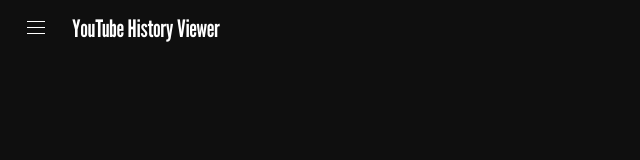
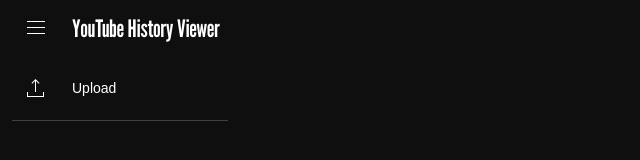
Before and after one commit to PierreBeur/youtube-history-viewer, a plain HTML site: page index.html in a window 1280 px wide. Shown: the full height of the page, 0-640 px from the left. Drawn offline with nearby package versions, Linux system fonts and the light colour scheme.

Commit message:
Create upload button

```diff
--- a/index.html
+++ b/index.html
@@ -11,8 +11,8 @@
   <body>
     <header>
       <button id="menu-button">
-        <svg width="24" height="24" fill="white">
-            <path d="M21,6H3V5h18V6z M21,11H3v1h18V11z M21,17H3v1h18V17z"></path>
+        <svg width="24" height="24" fill="#fff">
+          <path d="M21,6H3V5h18V6z M21,11H3v1h18V11z M21,17H3v1h18V17z"></path>
         </svg>
       </button>
       <h1 id="title">YouTube History Viewer</h1>
@@ -22,6 +22,13 @@
     </header>
     <main>
       <div id="menu">
+        <button id="upload-button">
+          <svg width="24" height="24" fill="#fff">
+            <path d="M 11,16 V 5 L 8.20711,7.7071068 7.5,7 11.5,3 15.5,7 14.7929,7.7071068 12,5 V 16 Z M 3,21 V 16 H 4 V 20 h 15 v -4 h 1 V 21 Z"></path>
+          </svg>
+          Upload
+        </button>
+        <hr>
       </div>
     </main>
   </body>
--- a/script.js
+++ b/script.js
@@ -8,3 +8,13 @@ menuButton.addEventListener('click', () => {
     menu.style.display = 'none';
   }
 });
+
+// Have upload button open file upload on click
+const uploadButton = document.querySelector('#upload-button');
+const fileInput = document.createElement('input');
+fileInput.type = 'file';
+fileInput.accept = 'application/json';
+fileInput.multiple = true;
+uploadButton.addEventListener('click', () => {
+  fileInput.click();
+});
--- a/style.css
+++ b/style.css
@@ -1,3 +1,4 @@
+@import url('https://fonts.googleapis.com/css2?family=Roboto:wght@400;500&display=swap');
 @import url('https://fonts.googleapis.com/css2?family=League+Gothic&display=swap');
 
 * {
@@ -10,6 +11,7 @@ body {
   flex-flow: column;
   overflow: hidden;
   background: #0f0f0f;
+  font-family: 'Roboto', Arial, sans-serif;
   color: white;
 }
 
@@ -58,5 +60,38 @@ body {
   /* menu */
 
     #menu {
-      width: 240px;
+      width: 216px;
+      padding: 12px;
+      display: flex;
+      flex-flow: column;
+      gap: 12px;
     }
+
+    #upload-button {
+      height: 40px;
+      padding: 0 12px;
+      margin-right: 12px;
+      display: flex;
+      align-items: center;
+      gap: 24px;
+      font-size: 14px;
+      background: none;
+      border: none;
+      border-radius: 10px;
+      color: white;
+      cursor: pointer;
+    }
+
+    #upload-button:hover {
+      background: #272727;
+    }
+
+    #upload-button:active {
+      background: #3d3d3d;
+    }
+
+    #menu > hr {
+      height: 1px;
+      border: 0;
+      background: #3f3f3f;
+    }
```
